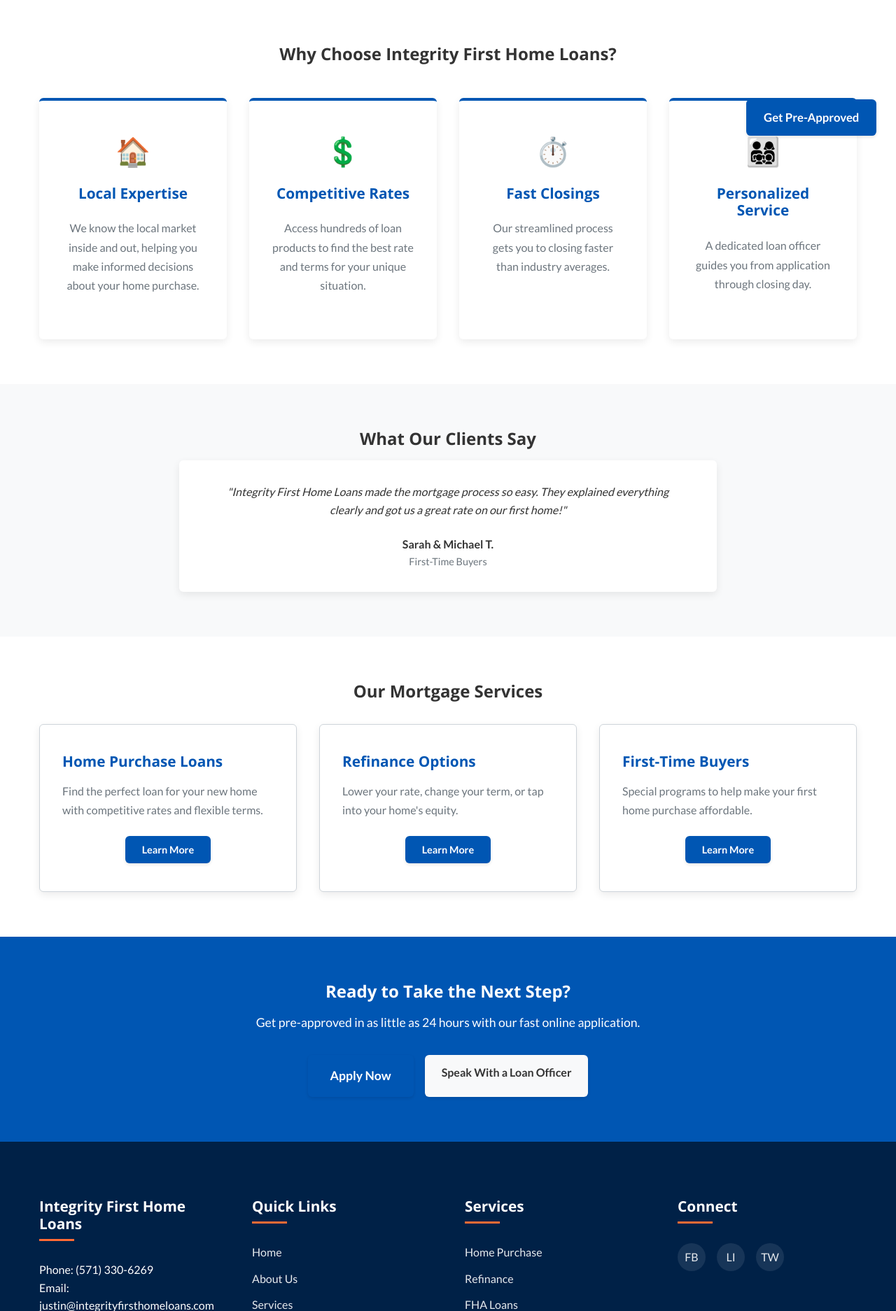
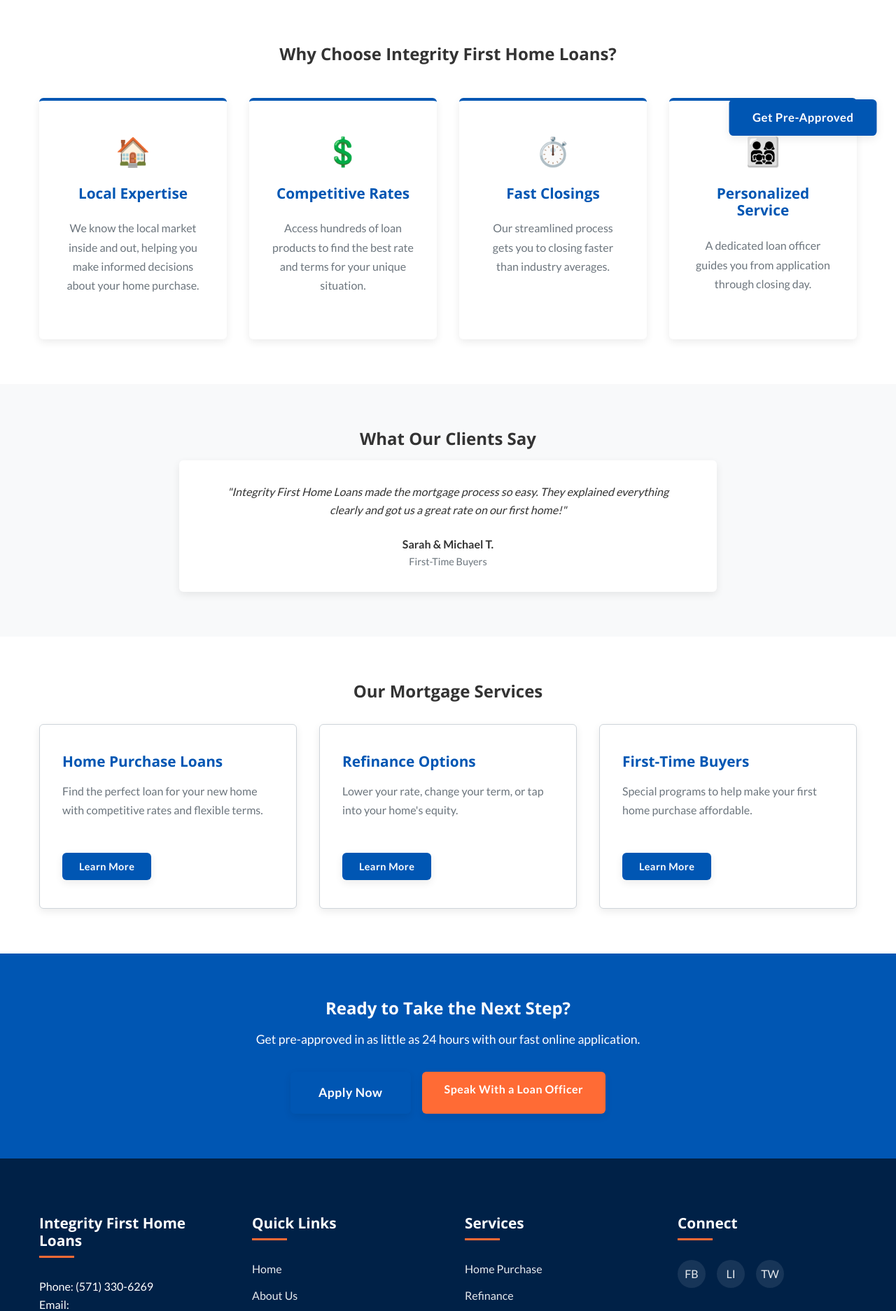
Before and after one commit to JakeHamacher/JakeHamacher.github.io, a PHP site: page / in a window 1280 px wide. Shown: the part 575-2449 px from the top of the page at 70% size. Run offline with PHP 8.4, Linux system fonts and the light colour scheme.

Commit message:
style: improve button styling and spacing
Co-authored-by: aider (deepseek/deepseek-reasoner) <aider@aider.chat>

```diff
--- a/assets/css/main.css
+++ b/assets/css/main.css
@@ -60,7 +60,7 @@ img {
 
 .btn {
     display: inline-block;
-    padding: 0.75rem 1.5rem;
+    padding: 0.75rem 2rem;
     background-color: var(--primary-color);
     color: var(--white);
     border: none;
@@ -69,42 +69,37 @@ img {
     text-align: center;
     cursor: pointer;
     transition: var(--transition);
+    box-shadow: var(--box-shadow);
+    letter-spacing: 0.5px;
 }
 
 .btn:hover {
-    background-color: var(--primary-light);
+    background-color: var(--primary-dark);
     color: var(--white);
-    transform: translateY(-2px);
+    transform: translateY(-3px);
+    box-shadow: 0 6px 15px rgba(0,0,0,0.15);
 }
 
 .btn-large {
-    padding: 1rem 2rem;
+    padding: 1rem 2.5rem;
     font-size: 1.1rem;
 }
 
 .btn-small {
     padding: 0.5rem 1.5rem;
     font-size: 0.9rem;
-    margin-top: auto;
-    align-self: center;
-}
-
-.btn {
-    box-shadow: 0 2px 4px rgba(0,0,0,0.1);
-}
-
-.btn:hover {
-    box-shadow: 0 4px 8px rgba(0,0,0,0.15);
+    margin-top: 1.5rem;
+    align-self: flex-start;
 }
 
 .btn-secondary {
-    background-color: var(--secondary-color);
-    color: var(--text-color);
+    background-color: var(--accent-color);
+    color: var(--white);
 }
 
 .btn-secondary:hover {
-    background-color: var(--gray-light);
-    color: var(--text-color);
+    background-color: var(--accent-dark);
+    color: var(--white);
 }
 
 /* Header Styles */
```
